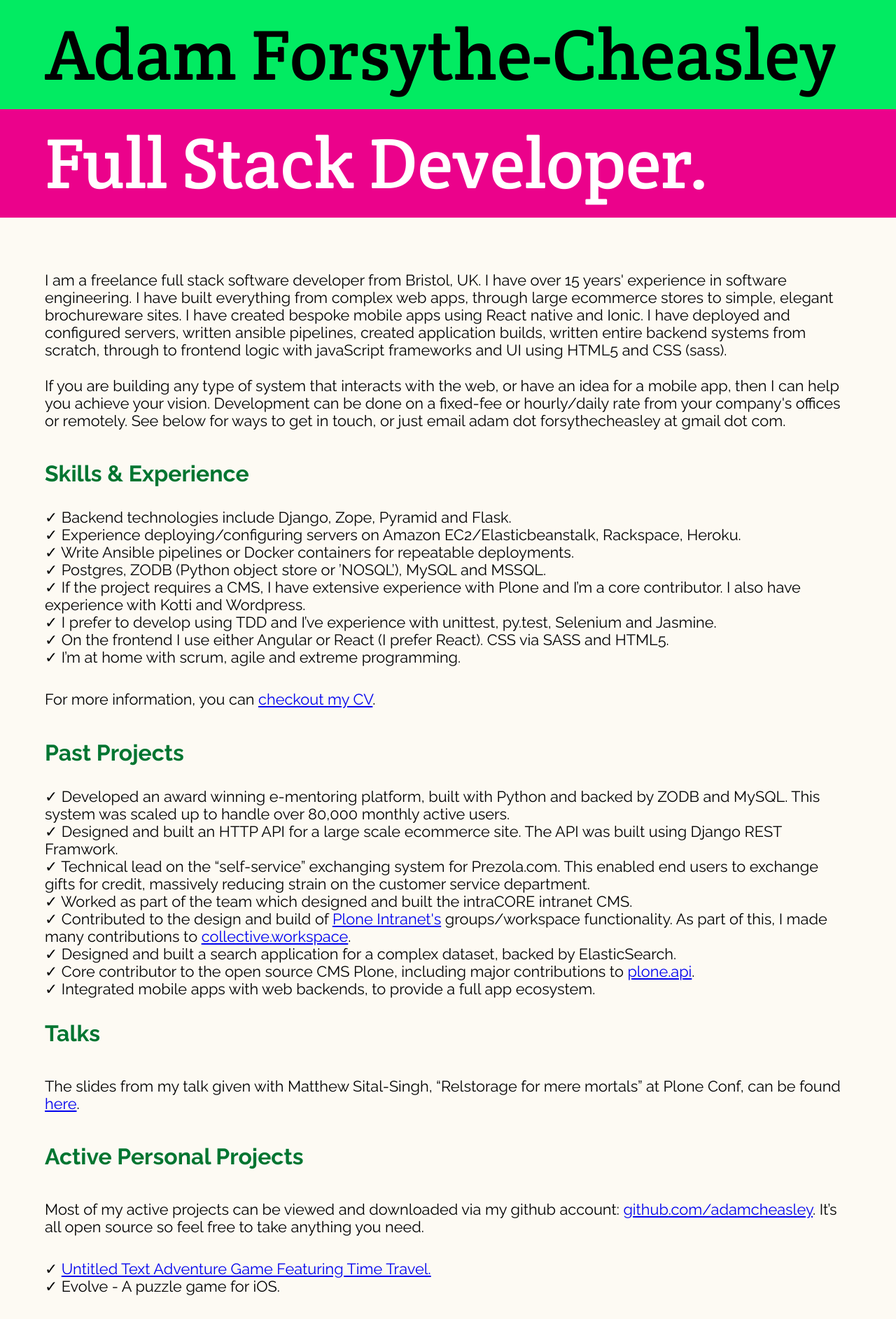
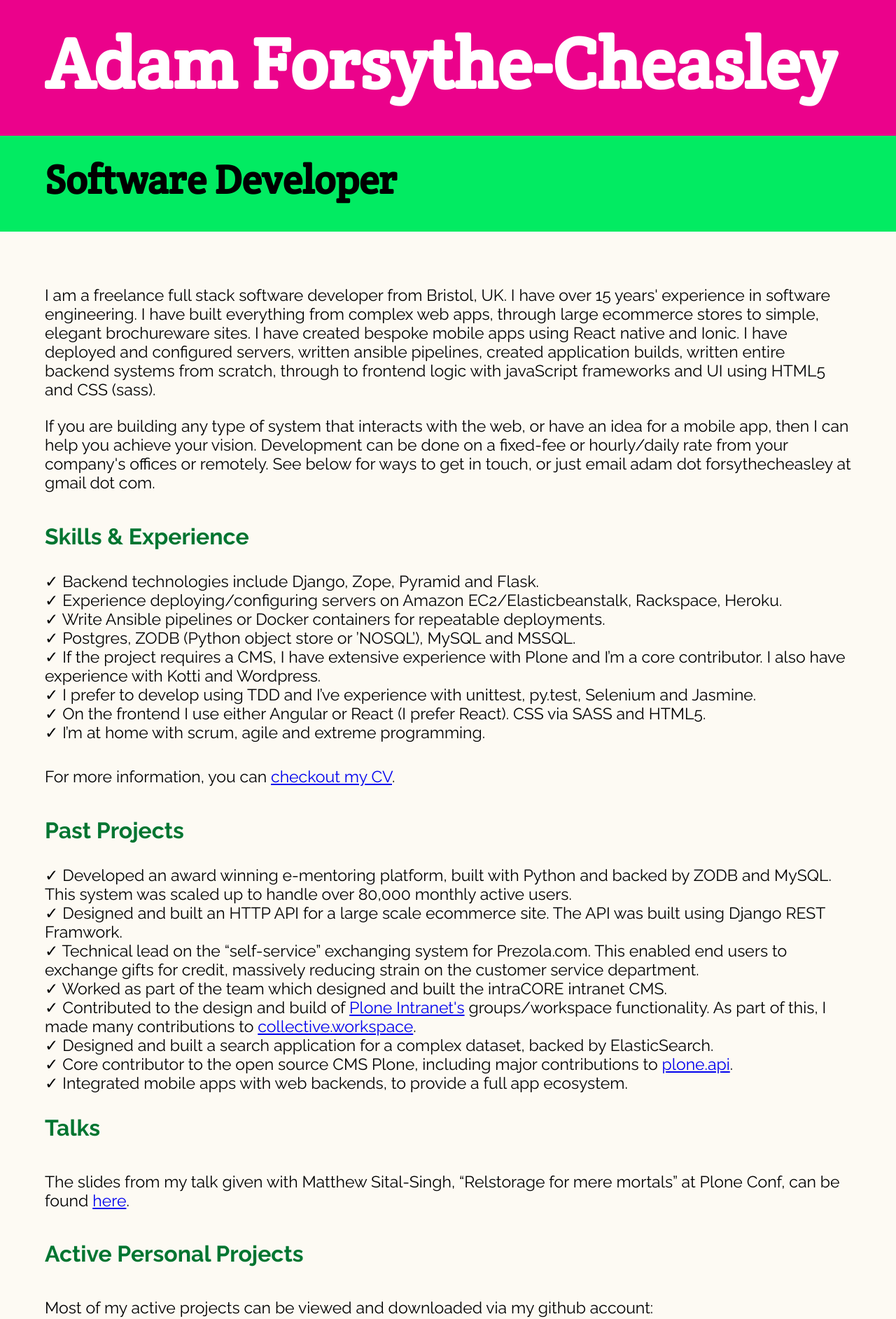
Before and after one commit to adamcheasley/adamcheasley.github.io, a Jekyll site: the page index.html, which Jekyll copies as it is, in a window 1280 px wide. Shown: the top 1885 px of the page at 70% size. Built offline with Jekyll 4.4.1, drawn with Linux system fonts in a browser that asks for light colours.

Commit message:
Fix font size on mobile.

```diff
--- a/css/main.css
+++ b/css/main.css
@@ -1,28 +1,55 @@
 body {
-    background-color: #fff;
-    font-family: Monaco, monospace;
-    color: #666;
+  margin: 0;
+  font-family: 'Raleway', sans-serif;
+  font-size: 5vw;
+  background-color: #fdfaf3;
 }
 
-a {
-    color: #66CCFF;
-    text-decoration: none;
+p {
+  margin: 0;
+  padding: 1% 5%;
+}
+
+h1, h2, h3, ul {
+  padding: 0 5%;
+}
+
+h1, h2 {
+  font-family: 'Crete Round', serif;
+  margin: 0;
 }
 
 h1 {
-    font:             Bold 55px Helvetica, Tahoma, sans-serif;
-    letter-spacing:   -0.07em;
-    width: 100%
+  font-size: 12vw;
+  background-color: #eb028b;
+  color: #fff;
+  padding-bottom: 3%;
 }
 
-.post {
-    margin-bottom: 40px;
+h2 {
+  background-color: #02eb62;
+  padding-top: 2%;
+  padding-bottom: 3%;
 }
 
-.post h4 {
-    margin-bottom: 0;
+h3 {
+  color: #017531; font-weight: bold; font-size: 2.5vmax;
 }
 
-.small {
-    font-size: 0.6em;
+ul li:before {
+  content:"\2713\0020";
 }
+
+ul {
+  list-style-type: none;
+}
+
+.mt {
+  margin-top: 5%;
+}
+
+@media only screen and (min-width: 768px) {
+  body {font-size: 3vw;}
+  h1 {font-size: 8vw; padding-top: 2%;}
+  p, ul {font-size: 1.8vw;}
+}
--- a/index.html
+++ b/index.html
@@ -1,30 +1,13 @@
 <html>
   <head>
-    <link href="https://fonts.googleapis.com/css?family=Crete+Round|Merriweather|Raleway:400,700"
+    <link href="https://fonts.googleapis.com/css?family=Crete+Round|Raleway:400,700"
           rel="stylesheet">
-    <style>
-      body {margin: 0; font-family: 'Raleway', sans-serif; font-size: 1.7vmax; background-color: #fdfaf3;}
-      p { margin: 0; padding: 1% 5%; }
-      h3, ul {padding: 0 5%;}
-      ul li:before { content:"\2713\0020"; }
-      ul { list-style-type: none; }
-      h3 {color: #017531; font-weight: bold; font-size: 2.5vmax;}
-
-      .pink {background-color: #eb028b; color: #fff;}
-      .green {background-color: #02eb62;}
-      .crete { font-family: 'Crete Round', serif; font-size: 8vw; }
-      .merry { font-family: 'Merriweather', serif; }
-      .mt {margin-top: 5%;}
-    </style>
-    <!--
-    Yep, styles are right here. This is just a single page site, so
-    why separate out the styles? They're simple enough, they can stay here.
-   -->
+    <link href="css/main.css" rel="stylesheet">
   </head>
   <body>
 
-    <p class="crete green">Adam Forsythe-Cheasley</p>
-    <p class="crete pink">Full Stack Developer.</p>
+    <h1>Adam Forsythe-Cheasley</h1>
+    <h2>Software Developer</h2>
 
     <p class="mt">I am a freelance full stack software developer from Bristol, UK. I have over 15 years' experience in software engineering. I have built everything from complex web apps, through large ecommerce stores to simple, elegant brochureware sites. I have created bespoke mobile apps using React native and Ionic. I have deployed and configured servers, written ansible pipelines, created application builds, written entire backend systems from scratch, through to frontend logic with javaScript frameworks and UI using HTML5 and CSS (sass).</p>
 
```
